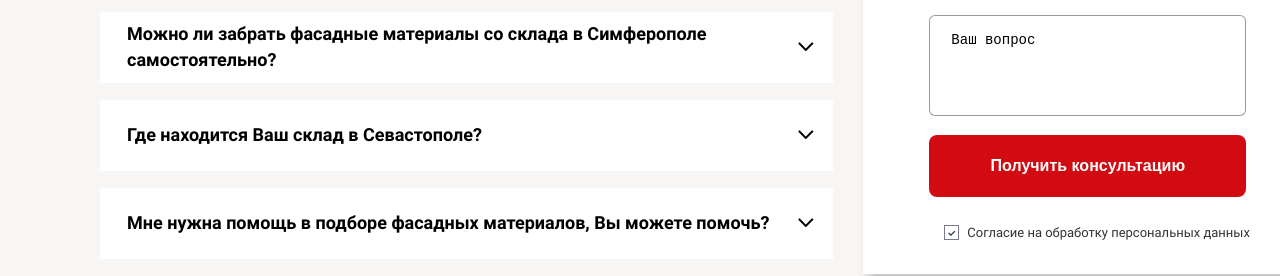
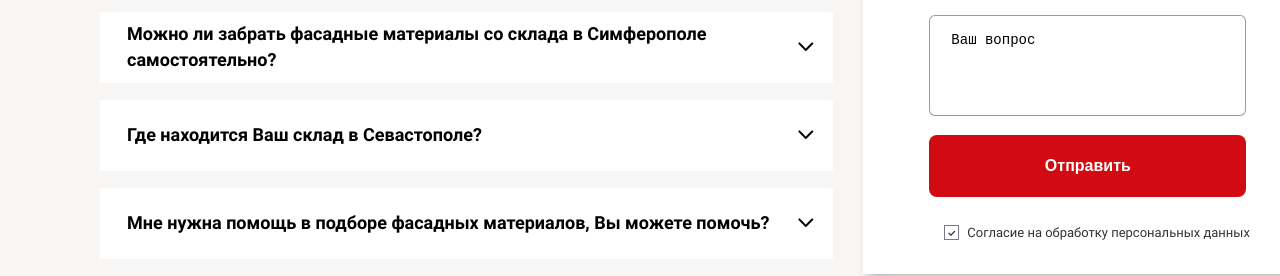
Before and after one commit to Teeterok/catalog2, a plain HTML site: page index.html in a window 1280 px wide. Shown: the part 3140-3416 px from the top of the page. Drawn offline with nearby package versions, Linux system fonts and the light colour scheme.

Commit message:
Update index.html

```diff
--- a/index.html
+++ b/index.html
@@ -1286,7 +1286,7 @@
 
 
 
-						<button class="main-btn form-btn">Получить консультацию</button>
+						<button class="main-btn form-btn">Отправить</button>
 
 							<div class="checkbox checkbox-catalog">
 								<label>
```
